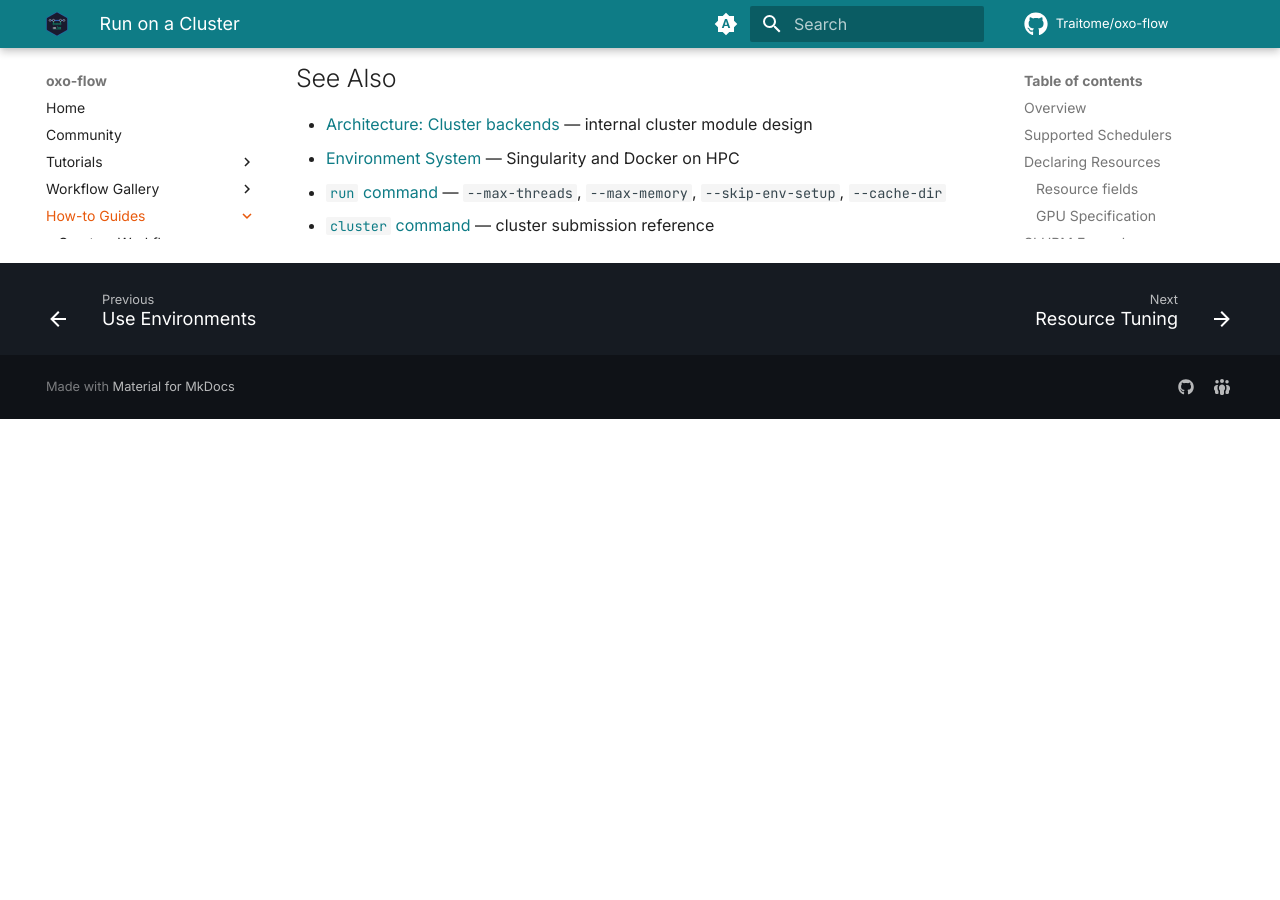
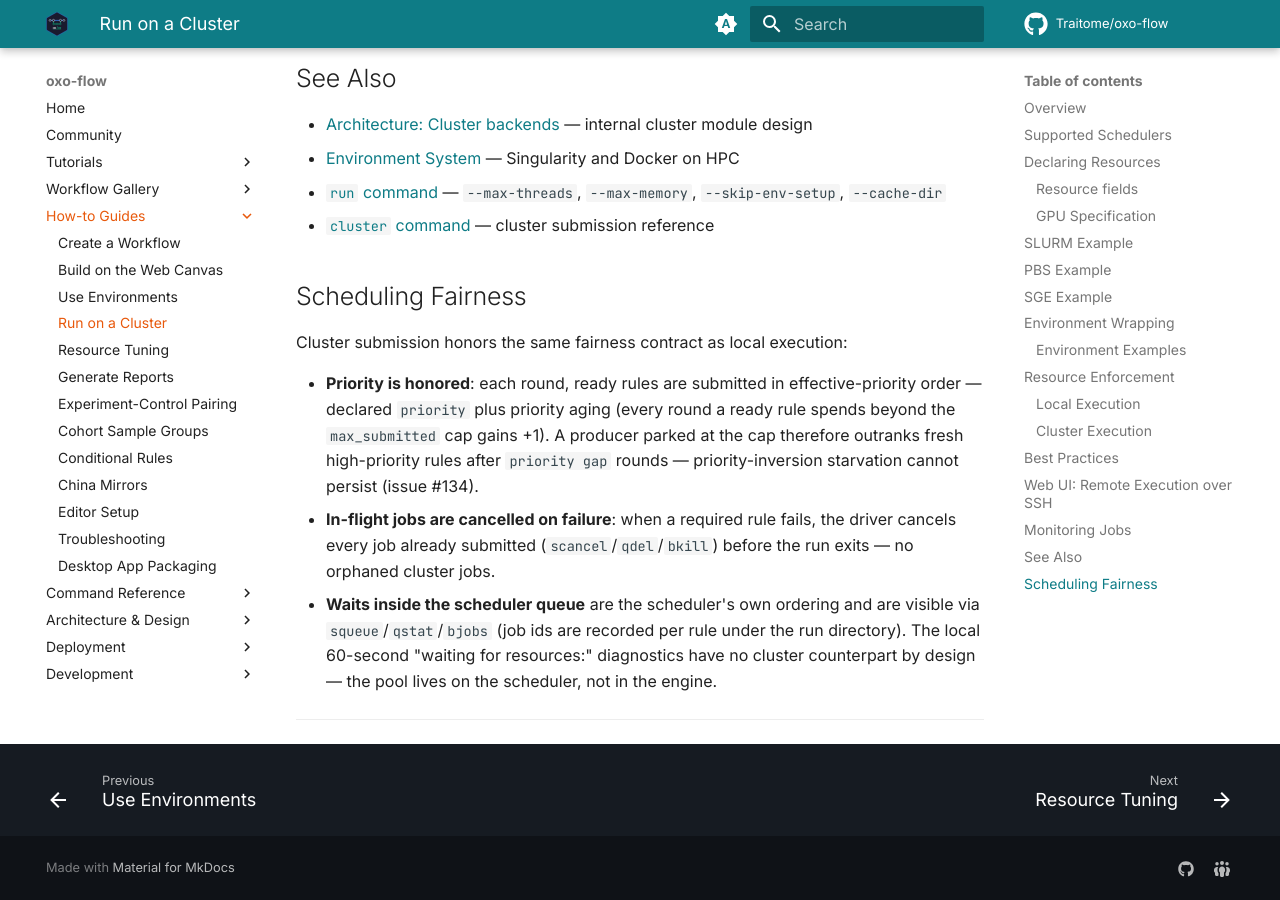
Before and after one commit to Traitome/oxo-flow, an MkDocs documentation site: the page built from docs/guide/src/how-to/run-on-cluster.md, in a window 1280 px wide and 900 px high, scrolled down 8246 px. Built offline with MkDocs 1.6.1 and Material for MkDocs 9.7.7, drawn with Linux system fonts in a browser that asks for light colours; comment, search, counter and statistics services are not loaded; before the commit the page ends 8665 px from its top, so only the background shows below that.

Commit message:
docs: cluster fairness — priority honored with aging, in-flight cancel, wait-visibility boundary (#134 follow-up)

```diff
--- a/docs/guide/src/how-to/run-on-cluster.md
+++ b/docs/guide/src/how-to/run-on-cluster.md
@@ -347,3 +347,25 @@
 - [Environment System](../reference/environment-system.md) — Singularity and Docker on HPC
 - [`run` command](../commands/run.md) — `--max-threads`, `--max-memory`, `--skip-env-setup`, `--cache-dir`
 - [`cluster` command](../commands/cluster.md) — cluster submission reference
+
+## Scheduling Fairness
+
+Cluster submission honors the same fairness contract as local execution:
+
+- **Priority is honored**: each round, ready rules are submitted in
+  effective-priority order — declared `priority` plus priority aging
+  (every round a ready rule spends beyond the `max_submitted` cap gains
+  +1). A producer parked at the cap therefore outranks fresh
+  high-priority rules after `priority gap` rounds — priority-inversion
+  starvation cannot persist (issue #134).
+- **In-flight jobs are cancelled on failure**: when a required rule
+  fails, the driver cancels every job already submitted
+  (`scancel`/`qdel`/`bkill`) before the run exits — no orphaned cluster
+  jobs.
+- **Waits inside the scheduler queue** are the scheduler's own
+  ordering and are visible via `squeue`/`qstat`/`bjobs` (job ids are
+  recorded per rule under the run directory). The local 60-second
+  "waiting for resources:" diagnostics have no cluster counterpart by
+  design — the pool lives on the scheduler, not in the engine.
+
+---
```
